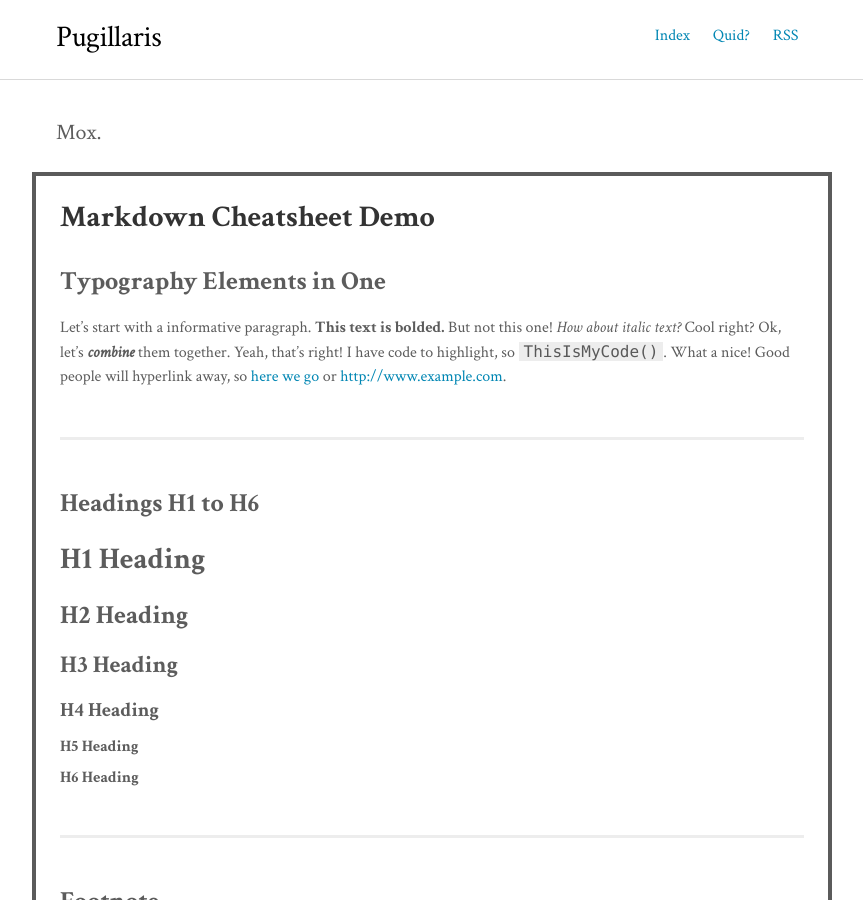
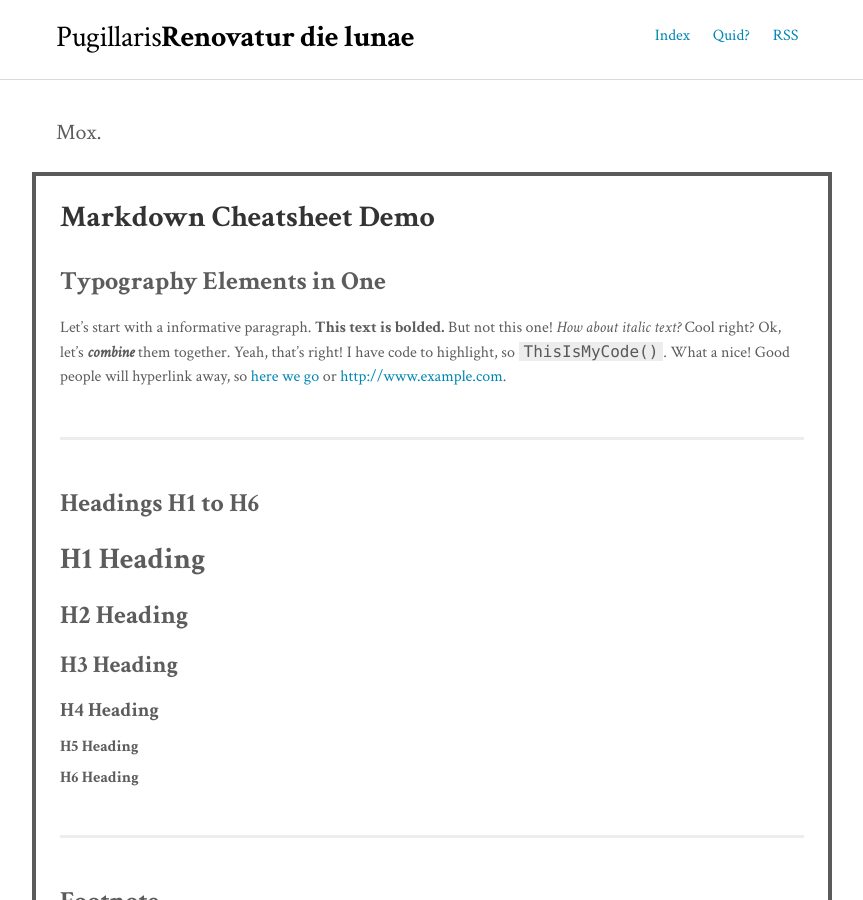
Before and after one commit to dieguitocollado/pugillaris, a Jekyll site: the page built from index.html, in a window 1280 px wide and 900 px high. Shown: the whole window, without its empty margins (208-1071 px from the left). Built offline with Jekyll 4.4.1, drawn with Linux system fonts in a browser that asks for light colours.

Commit message:
Update _config.yml

```diff
--- a/_config.yml
+++ b/_config.yml
@@ -1,6 +1,6 @@
 # Site settings
 title_left    : "Pugillaris"
-title_right   : "" # default: ""
+title_right   : "Renovatur die lunae" # default: ""
 description   : "Ubi possum scribere."
 keywords      : "pugillaris, pugillaria, lingua latina, latine"
 url           : https://pugillaris.com # site url
```
